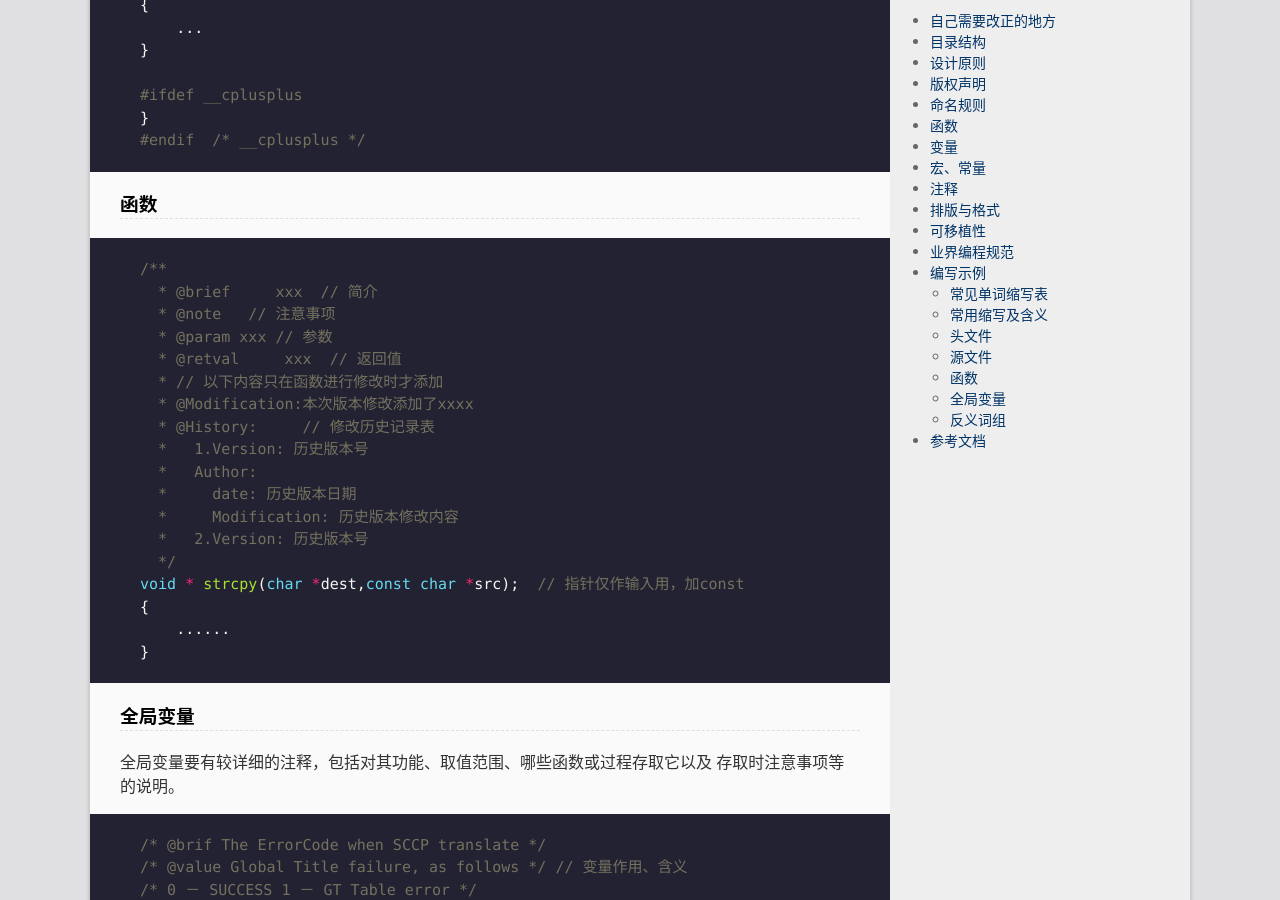
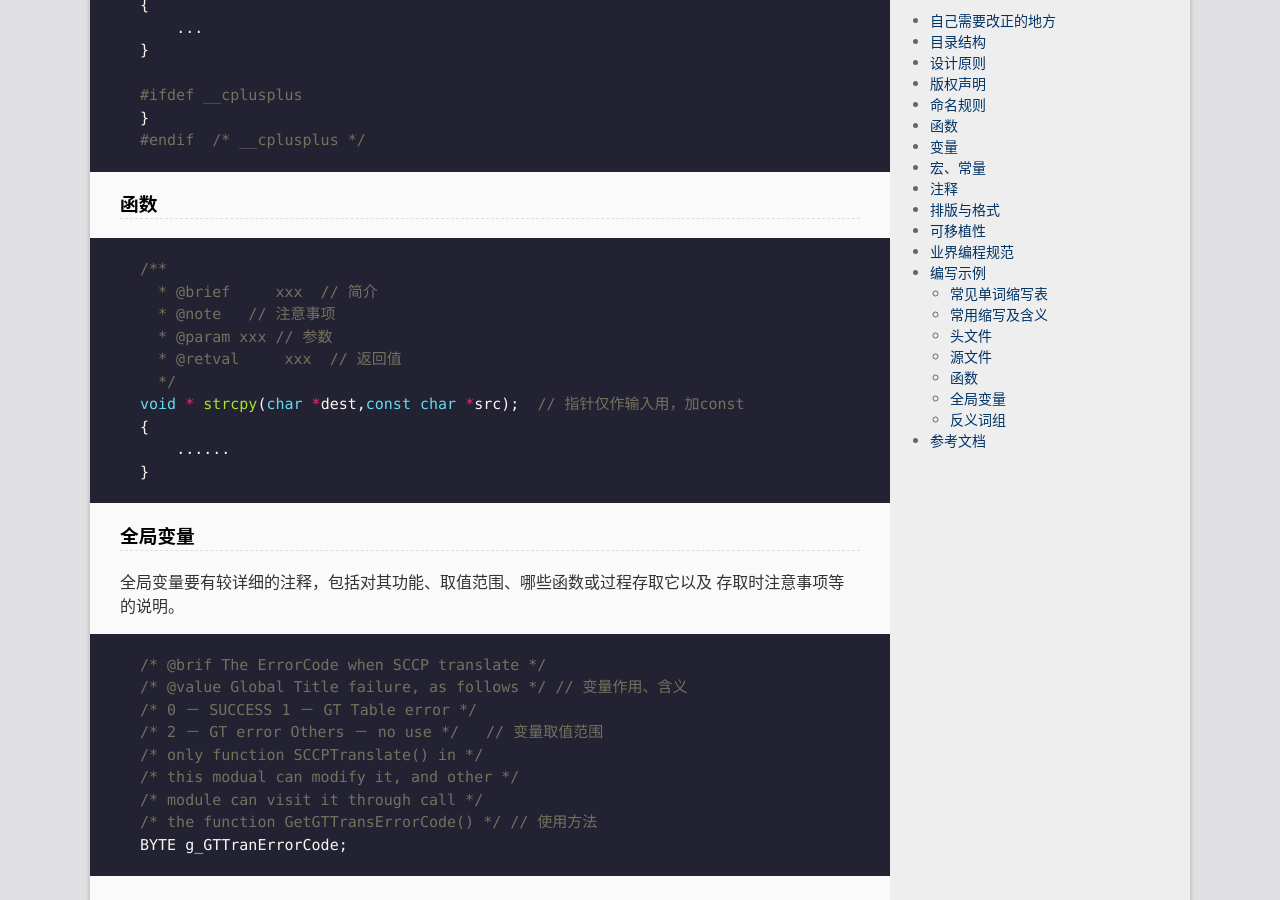
Before and after one commit to LonlyStack/LonlyPan.github.io, a Jekyll site: the page built from _posts/2019-09-03-编码规范.md, in a window 1280 px wide and 900 px high, scrolled down 7163 px. Built offline with Jekyll 4.4.1, drawn with Linux system fonts in a browser that asks for light colours; comment, search, counter and statistics services are not loaded.

Commit message:
修改文件: _posts/2019-09-03-编码规范.md

```diff
--- a/_posts/2019-09-03-编码规范.md
+++ b/_posts/2019-09-03-编码规范.md
@@ -283,14 +283,6 @@ void function1(void)  // 全小写，下划线连接
   * @note   // 注意事项
   * @param xxx // 参数
   * @retval     xxx  // 返回值
-  * // 以下内容只在函数进行修改时才添加
-  * @Modification:本次版本修改添加了xxxx
-  * @History:     // 修改历史记录表
-  *   1.Version: 历史版本号
-  *   Author:
-  *     date: 历史版本日期
-  *     Modification: 历史版本修改内容
-  *   2.Version: 历史版本号
   */
 void * strcpy(char *dest,const char *src);  // 指针仅作输入用，加const
 {
```
